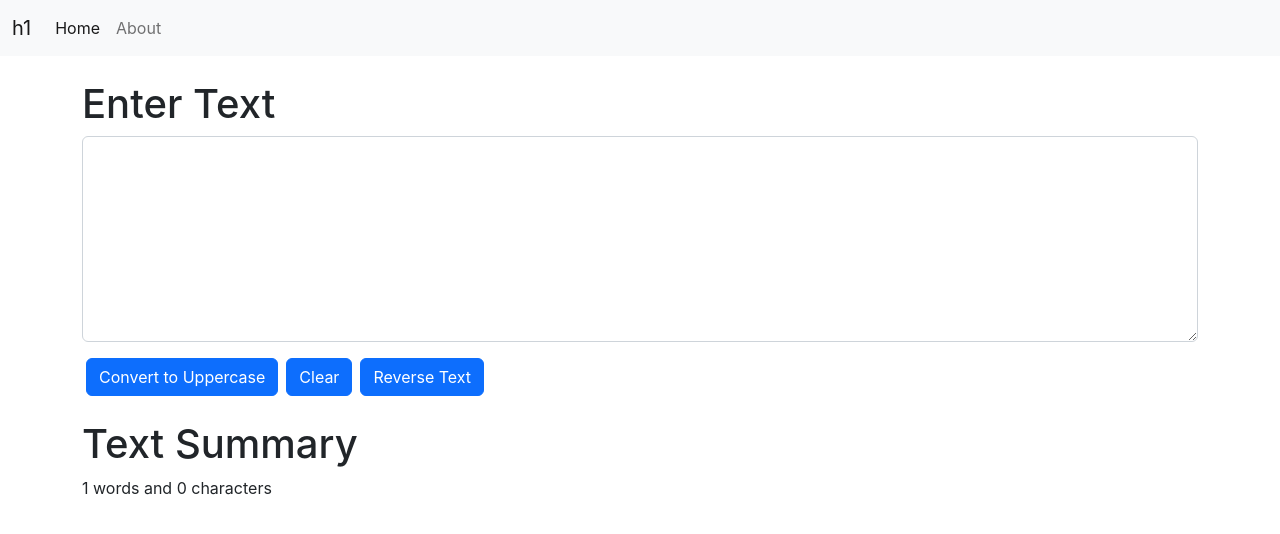
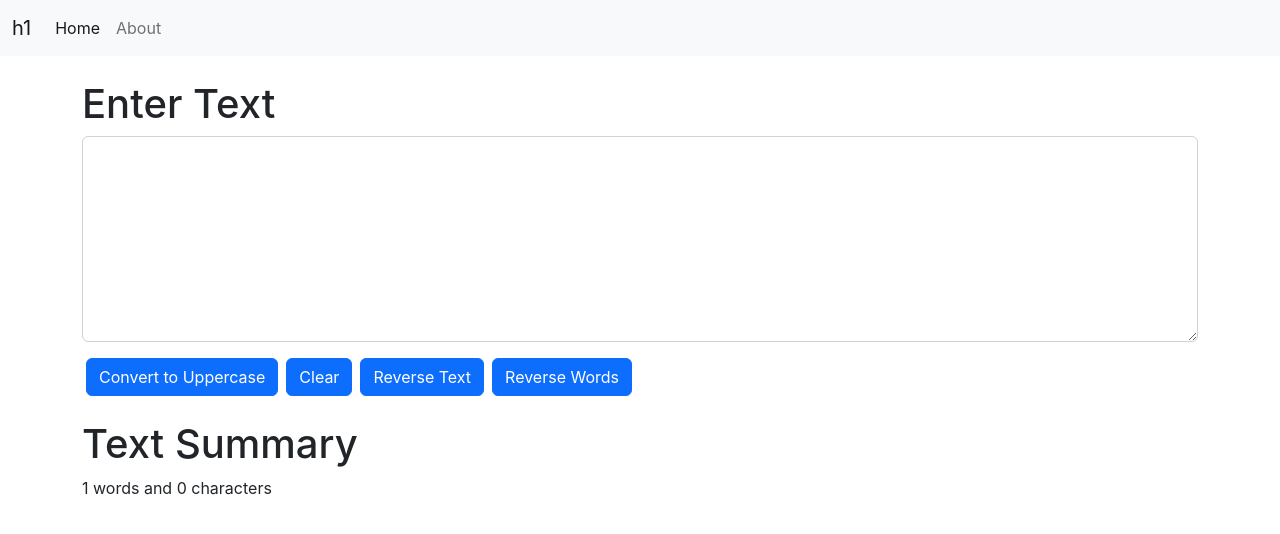
Before and after one commit to bhumixa/react-course, a React (Create React App) app: page / in a window 1280 px wide. Shown: the top 534 px of the page. Built offline with nearby package versions, Linux system fonts and the light colour scheme; the HTML template or start-up script is replaced by a standard one.

Commit message:
reverse words only

```diff
--- a/src/components/TextForm.js
+++ b/src/components/TextForm.js
@@ -26,6 +26,14 @@ export default function TextForm(props) {
         setReverse(newText)
     }
 
+    const reversewords = () =>{
+        let textArray = text.split(" ")
+        let reversedarray = textArray.reverse()
+        let newText = reversedarray.join("")
+        console.log(newText)
+        setReverse(newText)
+    }
+
     const onchangehandler = (event) => {
         setText(event.target.value)
     }
@@ -42,6 +50,8 @@ export default function TextForm(props) {
                 <button className="btn btn-primary mx-1" onClick={makeUpper}> Convert to Uppercase </button>
                 <button className="btn btn-primary mx-1" onClick={clear}> Clear </button>
                 <button className="btn btn-primary mx-1" onClick={makeReverse}> Reverse Text </button>
+                <button className="btn btn-primary mx-1" onClick={reversewords}> Reverse Words </button>
+
             </div>
             <div className="container my-3">
                 <h1> Text Summary</h1>
```
